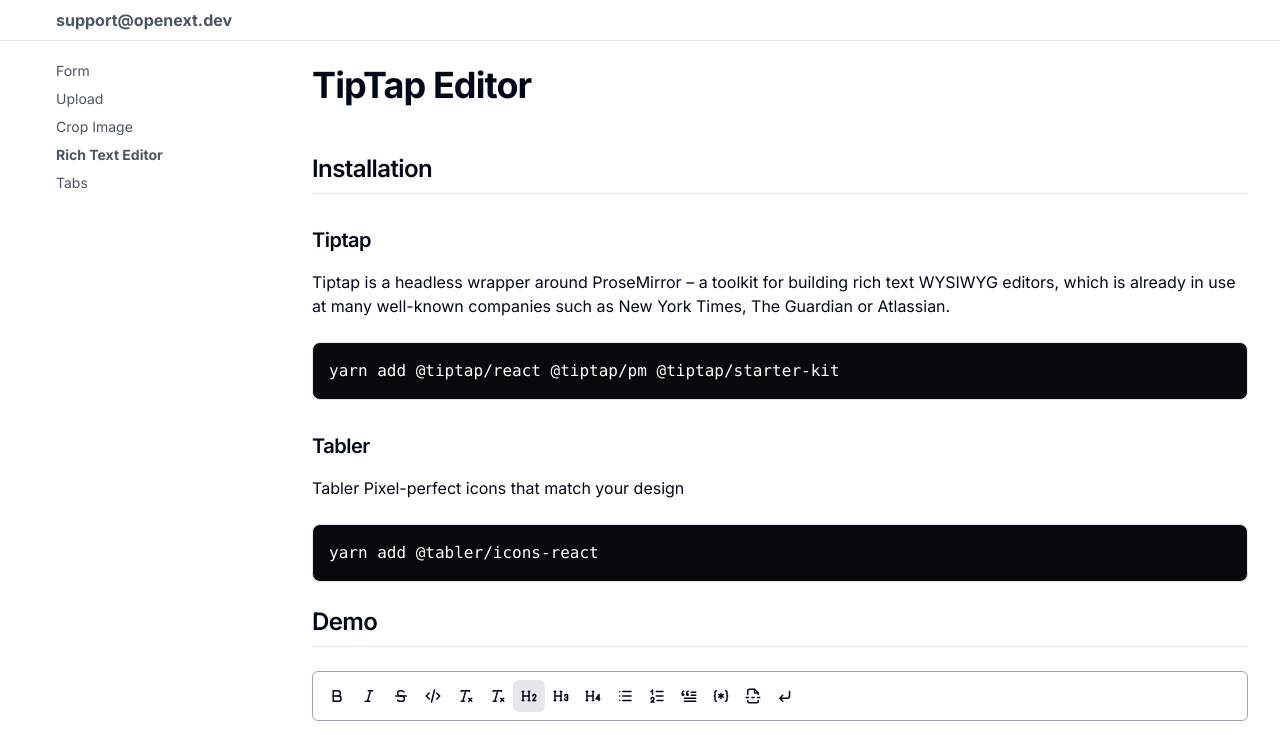
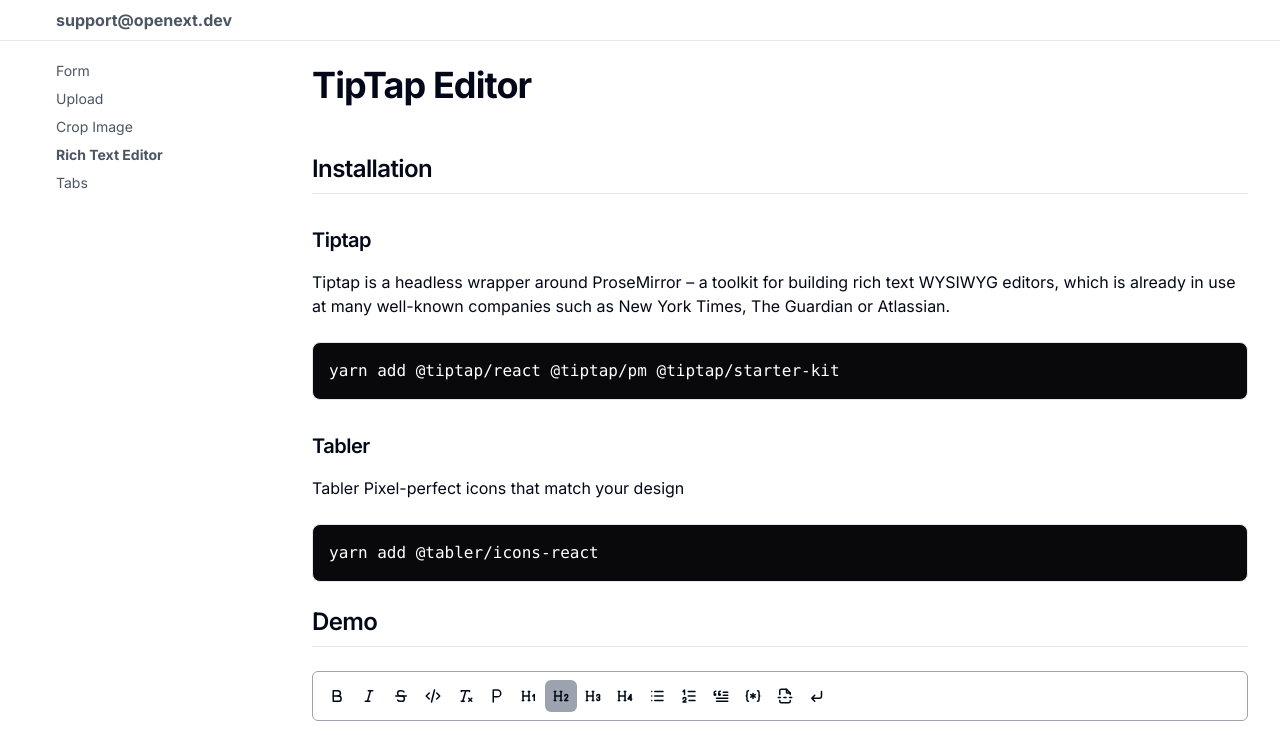
Before and after one commit to OpenExt-Labs/admin-panel-kit, a Next.js app: page /editor in a window 1280 px wide. Shown: the top 735 px of the page. Built offline with nearby package versions, Linux system fonts and the light colour scheme.

Commit message:
update heading tiptap

```diff
--- a/package.json
+++ b/package.json
@@ -43,6 +43,7 @@
     "zod": "^3.22.4"
   },
   "devDependencies": {
+    "@tailwindcss/typography": "^0.5.10",
     "@types/node": "^20",
     "@types/react": "^18",
     "@types/react-dom": "^18",
--- a/src/app/editor/menu-bar.tsx
+++ b/src/app/editor/menu-bar.tsx
@@ -9,6 +9,7 @@
   IconCode,
   IconCodeAsterix,
   IconCornerDownLeft,
+  IconH1,
   IconH2,
   IconH3,
   IconH4,
@@ -19,6 +20,7 @@
   IconPageBreak,
   IconPhoto,
   IconStrikethrough,
+  IconLetterP,
 } from '@tabler/icons-react';
 
 
@@ -86,9 +88,15 @@
       },
       {
         type: 'paragraph',
-        icon: IconClearFormatting,
+        icon: IconLetterP,
         action: () => editor.chain().focus().setParagraph().run(),
         isActive: editor.isActive('paragraph'),
+      },
+      {
+        type: 'heading1',
+        icon: IconH1,
+        action: () => editor.chain().focus().toggleHeading({ level: 1 }).run(),
+        isActive: editor.isActive('heading', { level: 1 }),
       },
       {
         type: 'heading2',
@@ -152,7 +160,7 @@
           return (
             <button
               key={index}
-              className={`flex items-center justify-center w-8 h-8 rounded-md hover:bg-gray-200 disabled:opacity-50 disabled:cursor-not-allowed ${toolbar.isActive ? 'bg-gray-200' : ''}`}
+              className={`flex items-center justify-center w-8 h-8 rounded-md hover:bg-gray-200 disabled:opacity-50 disabled:cursor-not-allowed ${toolbar.isActive ? 'bg-gray-400' : ''}`}
               onClick={toolbar.action}
               disabled={toolbar.disabled}
             >
--- a/src/app/editor/tiptap-editor.tsx
+++ b/src/app/editor/tiptap-editor.tsx
@@ -16,6 +16,12 @@
     content: defaultValue,
     onUpdate: ({ editor }) => {
     },
+    editorProps: {
+      attributes: {
+        class:
+          "prose prose-sm sm:prose m-5 focus:outline-none"
+      }
+    }
   });
 
 
--- a/tailwind.config.js
+++ b/tailwind.config.js
@@ -2,11 +2,11 @@
 module.exports = {
   darkMode: ["class"],
   content: [
-    './pages/**/*.{ts,tsx}',
-    './components/**/*.{ts,tsx}',
-    './app/**/*.{ts,tsx}',
-    './src/**/*.{ts,tsx}',
-	],
+    "./pages/**/*.{ts,tsx}",
+    "./components/**/*.{ts,tsx}",
+    "./app/**/*.{ts,tsx}",
+    "./src/**/*.{ts,tsx}",
+  ],
   theme: {
     container: {
       center: true,
@@ -72,5 +72,5 @@
       },
     },
   },
-  plugins: [require("tailwindcss-animate")],
-}
+  plugins: [require("tailwindcss-animate"), require("@tailwindcss/typography")],
+};
```
Also changed, not shown: .postcssrc (added), 2 other files (tests, documents, lock files or other folders).
